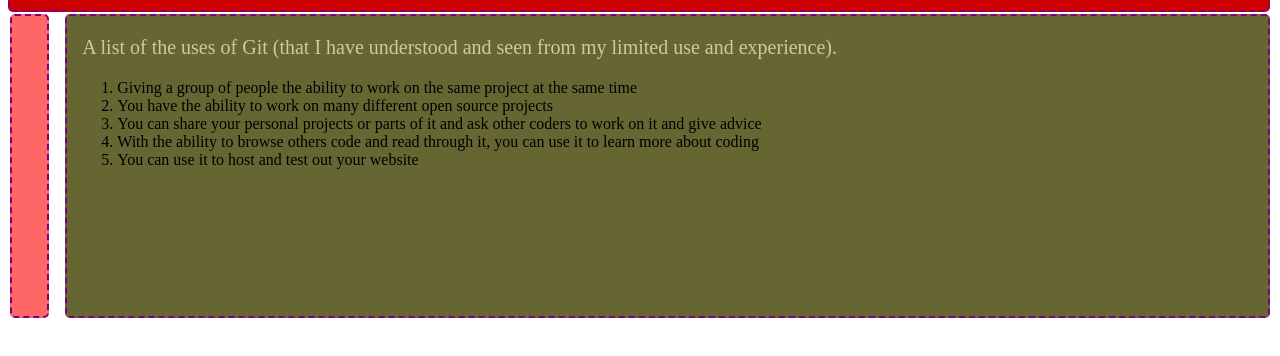
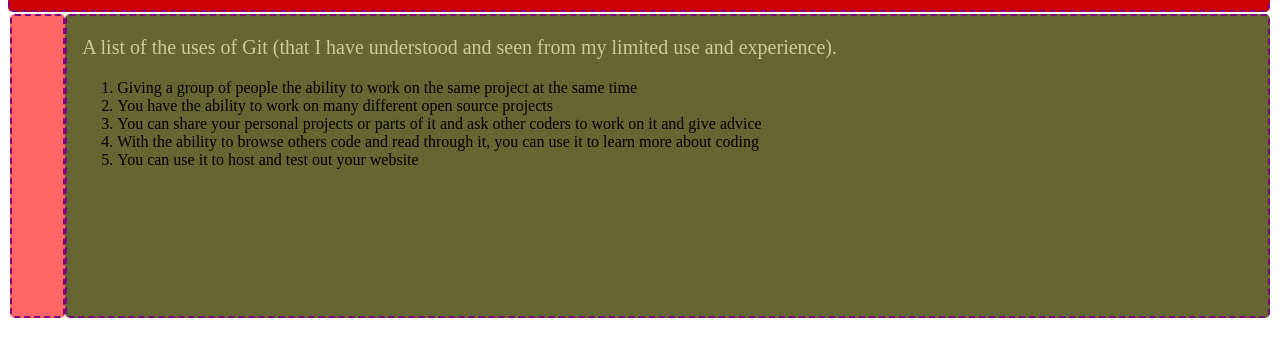
Before and after one commit to lesliepoolman/First-Html, a plain HTML site: page index.html in a window 1280 px wide. Shown: the part 50-406 px from the top of the page. Drawn offline with Linux system fonts and the light colour scheme.

Commit message:
change
change

```diff
--- a/stylesheet.css
+++ b/stylesheet.css
@@ -42,7 +42,7 @@
 
 #left {
 	position: relative;
-	width: 35px;
+	width: 4%;
 	height: 300px;
 	margin: 2px;
 	background-color: #F66;
```
